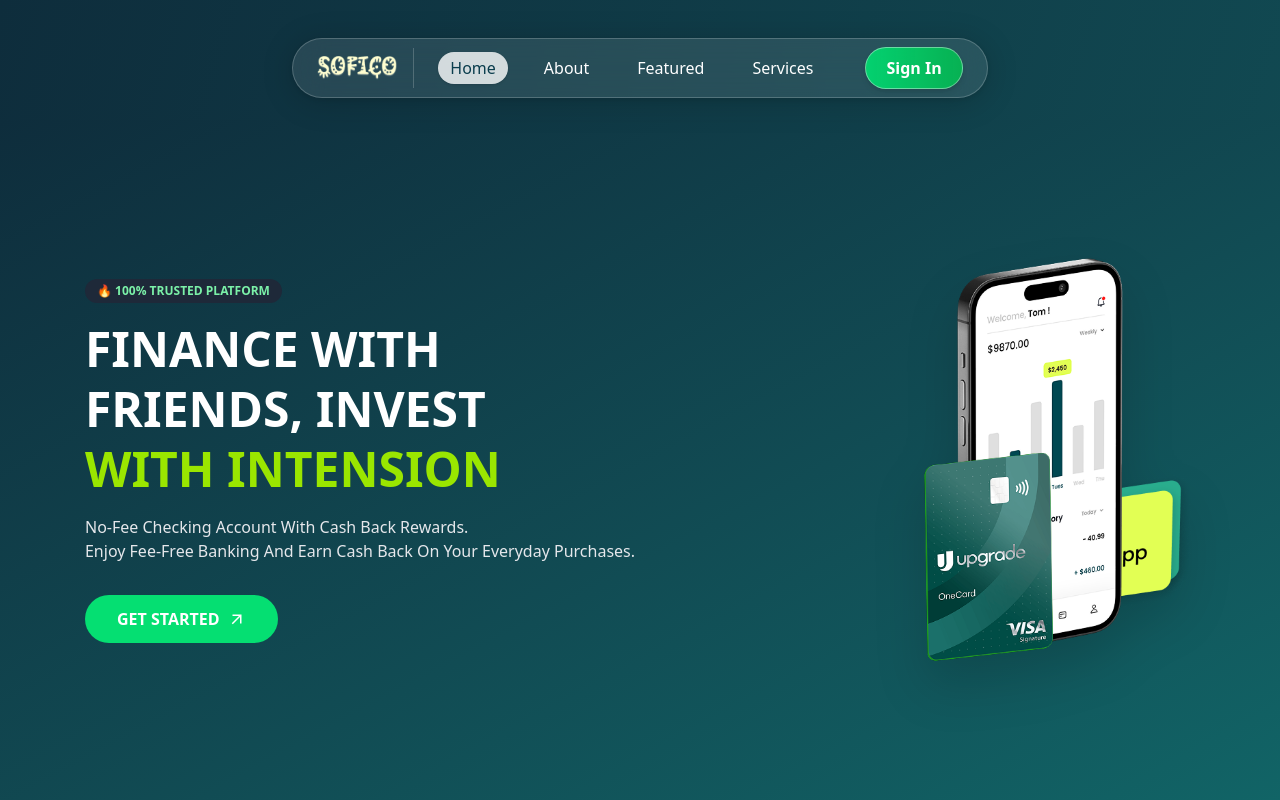
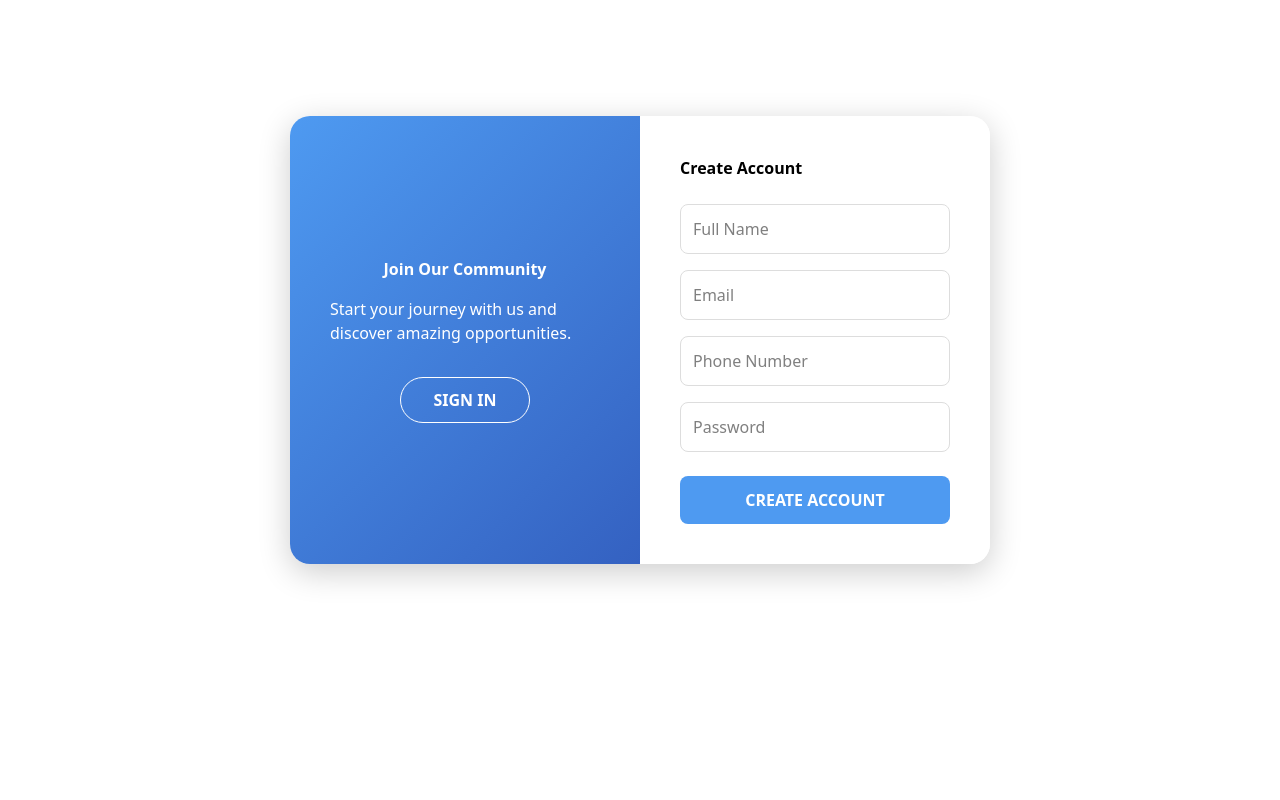
Before and after one commit to devinllc/sfcs-, a React (Vite) app in the folder client/web/SoFiCo/: page / in a window 1280 px wide. Shown: the top 800 px of the page. Built offline with nearby package versions, Linux system fonts and the light colour scheme.

Commit message:
client and api

```diff
--- a/client/web/SoFiCo/package.json
+++ b/client/web/SoFiCo/package.json
@@ -11,6 +11,7 @@
   },
   "dependencies": {
     "@tailwindcss/vite": "^4.1.7",
+    "axios": "^1.9.0",
     "framer-motion": "^12.12.1",
     "react": "^19.1.0",
     "react-dom": "^19.1.0",
--- a/client/web/SoFiCo/src/App.jsx
+++ b/client/web/SoFiCo/src/App.jsx
@@ -1,14 +1,36 @@
+import React from 'react';
+import { Routes, Route, Navigate } from 'react-router-dom';
+import AuthForm from './components/Auth';
+import Dashboard from './components/Dashboard';
+import { getCurrentUserId } from './services/api';
 import './App.css'
 import Home from './components/Home'
 import Navbar from './components/Navbar'
 
+// Protected Route component
+const ProtectedRoute = ({ children }) => {
+  const userId = getCurrentUserId();
+  if (!userId) {
+    return <Navigate to="/" replace />;
+  }
+  return children;
+};
+
 function App() {
-
   return (
-    <div className='min-h-screen bg-gradient-to-br from-[#0e2d3c] to-[#116466]'>
-      <Navbar/>
-    </div>
-  )
+    <Routes>
+      <Route path="/" element={<AuthForm />} />
+      <Route
+        path="/dashboard"
+        element={
+          <ProtectedRoute>
+            <Dashboard />
+          </ProtectedRoute>
+        }
+      />
+      <Route path="*" element={<Navigate to="/" replace />} />
+    </Routes>
+  );
 }
 
-export default App
+export default App;
--- a/client/web/SoFiCo/src/components/Auth.jsx
+++ b/client/web/SoFiCo/src/components/Auth.jsx
@@ -1,6 +1,8 @@
 // Install framer-motion first: npm install framer-motion
 import React, { useState } from 'react';
 import { motion, AnimatePresence } from 'framer-motion';
+import { createUser, loginUser, setCurrentUserId } from '../services/api';
+import { useNavigate } from 'react-router-dom';
 
 const formVariants = {
   initial: { opacity: 0, x: 50 },
@@ -9,7 +11,65 @@
 };
 
 function AuthForm() {
+  const navigate = useNavigate();
   const [isSignUp, setIsSignUp] = useState(true);
+  const [formData, setFormData] = useState({
+    name: '',
+    email: '',
+    phone: '',
+    password: ''
+  });
+  const [error, setError] = useState('');
+  const [success, setSuccess] = useState('');
+
+  const handleInputChange = (e) => {
+    const { name, value } = e.target;
+    setFormData(prev => ({
+      ...prev,
+      [name]: value
+    }));
+  };
+
+  const handleSignUp = async (e) => {
+    e.preventDefault();
+    setError('');
+    setSuccess('');
+
+    try {
+      const response = await createUser(formData);
+      setSuccess('Registration successful!');
+      setFormData({
+        name: '',
+        email: '',
+        phone: '',
+        password: ''
+      });
+      // After successful registration, switch to login view
+      setIsSignUp(false);
+    } catch (err) {
+      setError(err.message || 'Registration failed. Please try again.');
+    }
+  };
+
+  const handleSignIn = async (e) => {
+    e.preventDefault();
+    setError('');
+    setSuccess('');
+
+    try {
+      const { email, password } = formData;
+      const response = await loginUser({ email, password });
+
+      // If we get here, login was successful
+      setSuccess('Login successful!');
+      // Navigate to dashboard immediately
+      navigate('/dashboard', { replace: true });
+
+    } catch (err) {
+      setError(err.message || 'Login failed. Please try again.');
+      setCurrentUserId(null);
+    }
+  };
 
   return (
     <div className='min-h-[85vh] flex justify-center items-center '>
@@ -95,16 +155,43 @@
               }}
             >
               <h2 style={{ fontWeight: 700, marginBottom: 24 }}>Create Account</h2>
-              <form className="form" autoComplete="off">
-                <div style={{ display: 'flex', gap: 10, marginBottom: 16 }}>
-                  <input type="text" placeholder="First Name" style={inputStyle} />
-                  <input type="text" placeholder="Last Name" style={inputStyle} />
-                </div>
-                <input type="email" placeholder="Email" style={inputStyle} />
-                <input type="tel" placeholder="Phone Number" style={inputStyle} />
-                <input type="password" placeholder="Password" style={inputStyle} />
+              <form className="form" autoComplete="off" onSubmit={handleSignUp}>
+                {error && <div style={{ color: 'red', marginBottom: '16px' }}>{error}</div>}
+                {success && <div style={{ color: 'green', marginBottom: '16px' }}>{success}</div>}
+                <input
+                  type="text"
+                  name="name"
+                  placeholder="Full Name"
+                  value={formData.name}
+                  onChange={handleInputChange}
+                  style={inputStyle}
+                />
+                <input
+                  type="email"
+                  name="email"
+                  placeholder="Email"
+                  value={formData.email}
+                  onChange={handleInputChange}
+                  style={inputStyle}
+                />
+                <input
+                  type="tel"
+                  name="phone"
+                  placeholder="Phone Number"
+                  value={formData.phone}
+                  onChange={handleInputChange}
+                  style={inputStyle}
+                />
+                <input
+                  type="password"
+                  name="password"
+                  placeholder="Password"
+                  value={formData.password}
+                  onChange={handleInputChange}
+                  style={inputStyle}
+                />
                 <button type="submit" style={buttonStyle}>CREATE ACCOUNT</button>
-                </form>
+              </form>
             </motion.div>
           ) : (
             <motion.div
@@ -124,9 +211,25 @@
               }}
             >
               <h2 style={{ fontWeight: 700, marginBottom: 24 }}>Sign in</h2>
-              <form className="form" autoComplete="off">
-                <input type="email" placeholder="Email" style={inputStyle} />
-                <input type="password" placeholder="Password" style={inputStyle} />
+              <form className="form" autoComplete="off" onSubmit={handleSignIn}>
+                {error && <div style={{ color: 'red', marginBottom: '16px' }}>{error}</div>}
+                {success && <div style={{ color: 'green', marginBottom: '16px' }}>{success}</div>}
+                <input
+                  type="email"
+                  name="email"
+                  placeholder="Email"
+                  value={formData.email}
+                  onChange={handleInputChange}
+                  style={inputStyle}
+                />
+                <input
+                  type="password"
+                  name="password"
+                  placeholder="Password"
+                  value={formData.password}
+                  onChange={handleInputChange}
+                  style={inputStyle}
+                />
                 <button type="submit" style={buttonStyle}>SIGN IN</button>
                 <a href="#" style={{ color: '#007bff', fontSize: 14, marginTop: 10, textAlign: 'right', display: 'block' }}>
                   Forgot your password?
--- a/client/web/SoFiCo/src/components/Dashboard.jsx
+++ b/client/web/SoFiCo/src/components/Dashboard.jsx
@@ -1,4 +1,6 @@
 import React, { useState } from "react";
+import { useNavigate } from 'react-router-dom';
+import { getCurrentUserId, logout } from '../services/api';
 
 const tabs = [
   { label: "Dashboard", icon: "🏠" },
@@ -9,6 +11,8 @@
 
 export default function FintechDashboard() {
   const [activeTab, setActiveTab] = useState("Dashboard");
+  const navigate = useNavigate();
+  const userId = getCurrentUserId();
 
   // Dummy Data (same as before)
   const userName = "Riya Sharma";
@@ -42,6 +46,16 @@
       { name: "PAN Card", actions: ["View", "Download"] },
     ],
   };
+
+  const handleLogout = () => {
+    logout();
+    navigate('/');
+  };
+
+  if (!userId) {
+    navigate('/');
+    return null;
+  }
 
   return (
     <div className="min-h-screen bg-gradient-to-br from-[#0e2d3c] to-[#116466] flex text-white">
@@ -213,7 +227,10 @@
               <button className="bg-yellow-500 hover:bg-yellow-600 rounded px-6 py-2 font-semibold">
                 Edit Profile
               </button>
-              <button className="bg-red-600 hover:bg-red-700 rounded px-6 py-2 font-semibold">
+              <button
+                onClick={handleLogout}
+                className="bg-red-600 hover:bg-red-700 rounded px-6 py-2 font-semibold"
+              >
                 Logout
               </button>
             </div>
--- /dev/null
+++ b/client/web/SoFiCo/src/services/api.js
@@ -0,0 +1,63 @@
+const BASE_URL = 'https://sfc-api.ufdevs.me'; // Replace with your actual base URL
+let currentUserId = localStorage.getItem('userId');
+export const setCurrentUserId = (userId) => {
+    currentUserId = userId;
+    if (userId) {
+        localStorage.setItem('userId', userId);
+    } else {
+        localStorage.removeItem('userId');
+    }
+};
+
+export const getCurrentUserId = () => currentUserId;
+
+export const logout = () => {
+    setCurrentUserId(null);
+};
+
+export const createUser = async (userData) => {
+    try {
+        const response = await fetch(`${BASE_URL}/user/create`, {
+            method: 'POST',
+            headers: {
+                'Content-Type': 'application/json',
+            },
+            body: JSON.stringify(userData),
+        });
+
+        if (!response.ok) {
+            const error = await response.json();
+            throw new Error(error.message || 'Failed to create user');
+        }
+
+        return await response.json();
+    } catch (error) {
+        throw error;
+    }
+};
+
+// Login user
+export const loginUser = async (credentials) => {
+    try {
+        const response = await fetch(`${BASE_URL}/user/login`, {
+            method: 'POST',
+            headers: {
+                'Content-Type': 'application/json',
+            },
+            body: JSON.stringify(credentials),
+        });
+
+        const data = await response.json();
+
+        // Check if the response contains user data
+        if (data && data.user) {
+            // Store the user ID from the response
+            setCurrentUserId(data.user._id || data.user.id);
+            return data;
+        } else {
+            throw new Error(data.message || 'Login failed');
+        }
+    } catch (error) {
+        throw error;
+    }
+};
```
Also changed, not shown: 2 other files (tests, documents, lock files or other folders).
